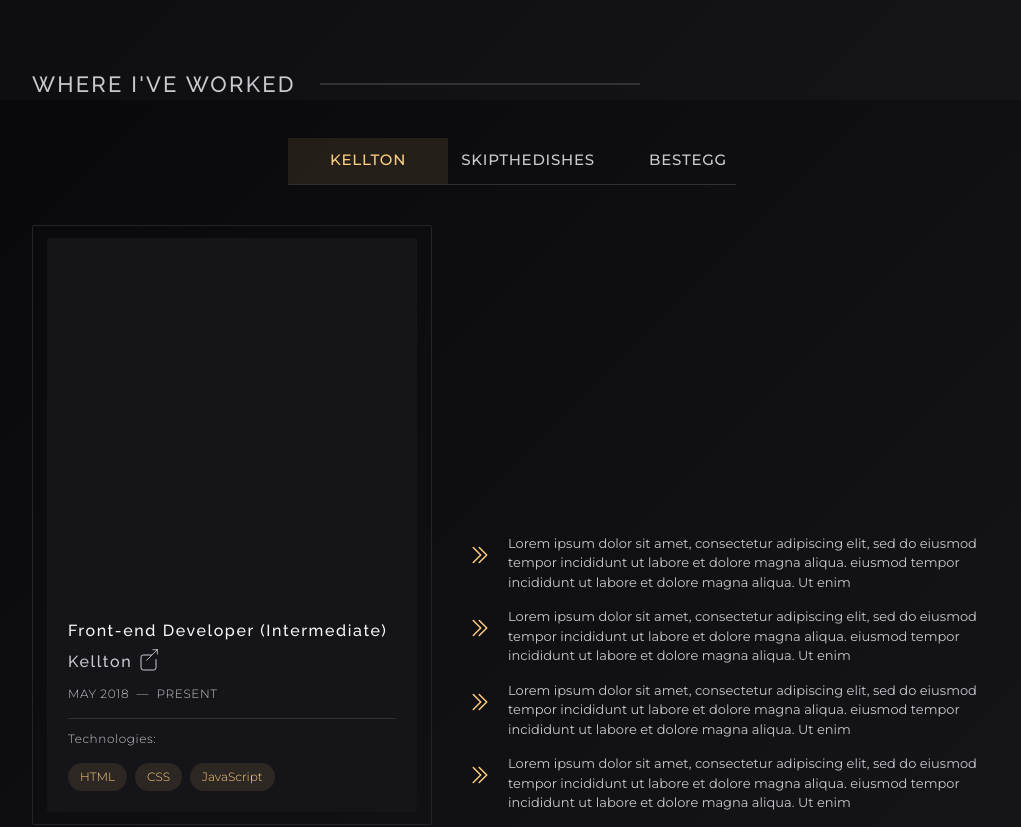
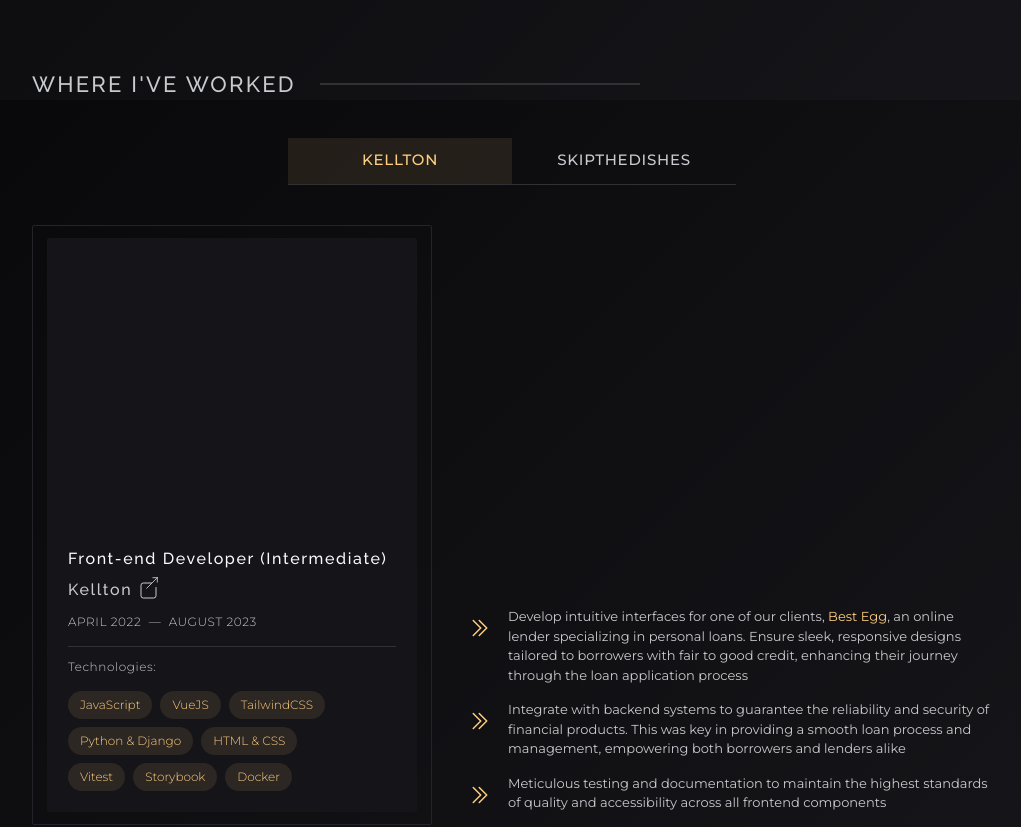
Before and after one commit to eseoooo/v1, a Next.js app: page / in a window 1280 px wide. Shown: the part 1500-2327 px from the top of the page, without its empty margins (128-1149 px from the left). Built offline with nearby package versions, Linux system fonts and the light colour scheme.

Commit message:
update job content

```diff
--- a/components/experience/experience-list.js
+++ b/components/experience/experience-list.js
@@ -2,21 +2,20 @@
 
 import { useRouter, usePathname, useSearchParams } from "next/navigation";
 import { useCallback, useEffect, useState } from "react";
-export default function ExperienceList() {
+export default function ExperienceList({ jobs }) {
   const QUERY = "job_id";
   const router = useRouter();
   const pathname = usePathname();
   const searchParams = useSearchParams();
+  const [activeIndex, setActiveIndex] = useState(0);
 
-  const [activeIndex, setActiveIndex] = useState(0);
+  const jobList = jobs.map((job) => job.company);
 
   useEffect(() => {
     if (!searchParams.has(QUERY)) {
       setActiveIndex(0);
     }
   }, [searchParams]);
-
-  const jobs = ["Kellton", "SkipTheDishes", "BestEgg", "Covac"]; // import list and use id
 
   const createQueryString = useCallback(
     (name, value) => {
@@ -46,7 +45,7 @@ export default function ExperienceList() {
         aria-label="job list"
         className="scrollbar max-w-md sm:min-w-[448px] flex overflow-x-auto relative"
       >
-        {jobs.map((job, index) => (
+        {jobList.map((job, index) => (
           <li
             role="menuitem"
             key={index}
--- a/components/experience/experience.js
+++ b/components/experience/experience.js
@@ -3,6 +3,7 @@ import ExperienceList from "@/components/experience/experience-list";
 import JobTitlePanel from "@/components/experience/job-title-panel";
 import JobDescriptionPanel from "@/components/experience/job-description-panel";
 import TechnologiesUsedList from "@/components/shared/technologies-used-list";
+import { experienceContent } from "@/lib/const";
 
 export default function Experience({ searchParams }) {
   const { job_id: id } = searchParams;
@@ -10,21 +11,26 @@ export default function Experience({ searchParams }) {
   return (
     <section id="experience" aria-label="where I've worked">
       <HeadingDash aria-hidden>where I&apos;ve worked</HeadingDash>
-      <ExperienceList />
+      <ExperienceList jobs={experienceContent.jobs} />
+
       <div className="max-w-full flex overflow-x-hidden">
-        {Array.from({ length: 4 }, (_, index) => (
+        {experienceContent.jobs.map((job, index) => (
           <div
             key={index}
             style={{ transform: `translateX(${id ? id * -100 : 0}%)` }}
             className="flex w-full min-w-full flex-col justify-center  md:flex-row gap-6 lgg:gap-x-10 duration-400 ease-out"
           >
-            <JobTitlePanel>
+            <JobTitlePanel
+              duration={job.duration}
+              title={job.title}
+              company={job.company}
+            >
               <TechnologiesUsedList
-                technologies={["HTML", "CSS", "JavaScript"]}
+                technologies={job.technologies}
                 className="max-w-72"
               />
             </JobTitlePanel>
-            <JobDescriptionPanel />
+            <JobDescriptionPanel descriptions={job.descriptions} />
           </div>
         ))}
       </div>
--- a/components/experience/job-description-panel.js
+++ b/components/experience/job-description-panel.js
@@ -1,13 +1,14 @@
 import ChevronDoubleRightIcon from "@/public/icons/chevron-double-right-icon.svg";
+import { parseMarkdownLinks } from "@/lib/utils";
 
-export default function JobDescriptionPanel() {
+export default function JobDescriptionPanel({ descriptions }) {
   return (
     <div className="scrollbar h-full overflow-y-auto max-h-120 lgg:max-h-150">
       <ul
         role="list"
         className="max-w-xl list-disc md:min-h-120 lgg:min-h-150 flex flex-col md:justify-end marker:text-transparent"
       >
-        {Array.from({ length: 4 }, (_, index) => (
+        {descriptions.map((description, index) => (
           <li
             key={index}
             role="listitem"
@@ -15,10 +16,7 @@ export default function JobDescriptionPanel() {
             className="mb-3 ml-8 md:ml-4 pl-5 relative"
           >
             <p className="mb-0 sub-text leading-normal">
-              Lorem ipsum dolor sit amet, consectetur adipiscing elit, sed do
-              eiusmod tempor incididunt ut labore et dolore magna aliqua.
-              eiusmod tempor incididunt ut labore et dolore magna aliqua. Ut
-              enim
+              {parseMarkdownLinks(description)}
             </p>
             <div
               aria-hidden="true"
--- a/components/experience/job-title-panel.js
+++ b/components/experience/job-title-panel.js
@@ -3,7 +3,7 @@ import Link from "next/link";
 import { useRef } from "react";
 import AnimatedLinkIcon from "@/components/ui/animated-link-icon";
 
-export default function JobTitlePanel({ children }) {
+export default function JobTitlePanel({ children, duration, title, company }) {
   const linkRef = useRef();
   const linkClickHandler = (event) => {
     linkRef.current.click();
@@ -25,10 +25,10 @@ export default function JobTitlePanel({ children }) {
               ref={linkRef}
             >
               <span className="mb-1 group-hover:text-gold-700 group-focus-visible/link:text-gold-700 motion-safe:duration-200 motion-safe:ease-out">
-                Front-end Developer (Intermediate){" "}
+                {title}
               </span>
               <span className="text-light-600 group-hover:text-gold-800 group-focus-visible/link:text-gold-800 motion-safe:duration-200 motion-safe:ease-out">
-                Kellton <AnimatedLinkIcon className="top-0.5" />
+                {company} <AnimatedLinkIcon className="top-0.5" />
               </span>
             </Link>
           </h4>
@@ -36,7 +36,7 @@ export default function JobTitlePanel({ children }) {
             aria-label="May 2018 to Present"
             className="uppercase border-b-0.5 border-dark-800 pb-4 group-hover:border-gold-700 motion-safe:duration-200 motion-safe:ease-out"
           >
-            May 2018 &nbsp;—&nbsp; Present
+            {duration.from} &nbsp;—&nbsp; {duration.to}
           </h6>
           {children} {/* Technologies used */}
         </div>
@@ -53,10 +53,10 @@ export default function JobTitlePanel({ children }) {
             ref={linkRef}
           >
             <span className="mb-1 group-hover:text-gold-700 group-focus-visible/link:text-gold-700 motion-safe:duration-200 motion-safe:ease-out">
-              Front-end Developer (Intermediate)
+              {title}
             </span>
             <span className="text-light-600 group-hover:text-gold-800 group-focus-visible/link:text-gold-800 motion-safe:duration-200 motion-safe:ease-out">
-              Kellton <AnimatedLinkIcon className="top-0.5" />
+              {company} <AnimatedLinkIcon className="top-0.5" />
             </span>
           </Link>
         </h4>
@@ -64,7 +64,7 @@ export default function JobTitlePanel({ children }) {
           aria-label="May 2018 to Present"
           className="uppercase border-b-0.5 border-dark-800 pb-4 max-w-72"
         >
-          May 2018 &nbsp;—&nbsp; Present
+          {duration.from} &nbsp;—&nbsp; {duration.to}
         </h6>
         {children} {/* Technologies used */}
       </div>
```
Also changed, not shown: lib/const.js.
